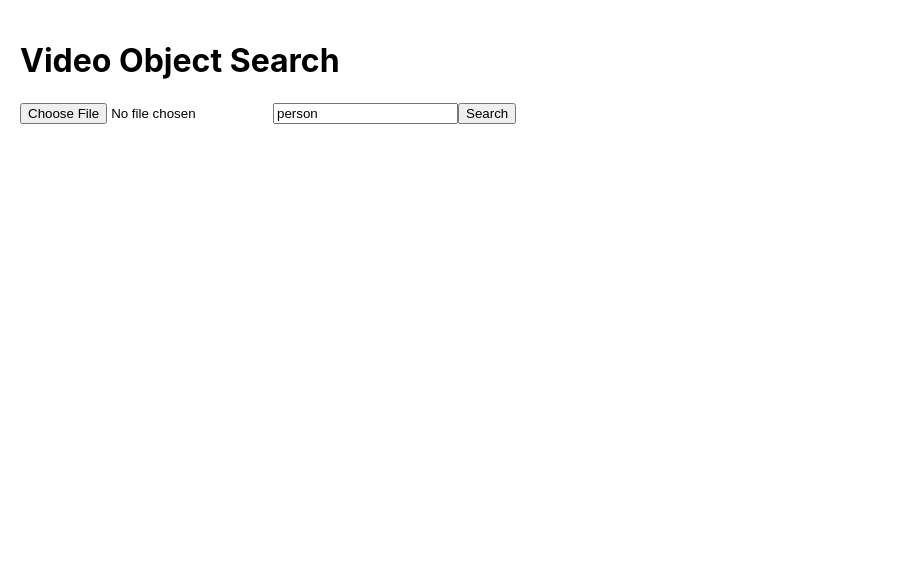
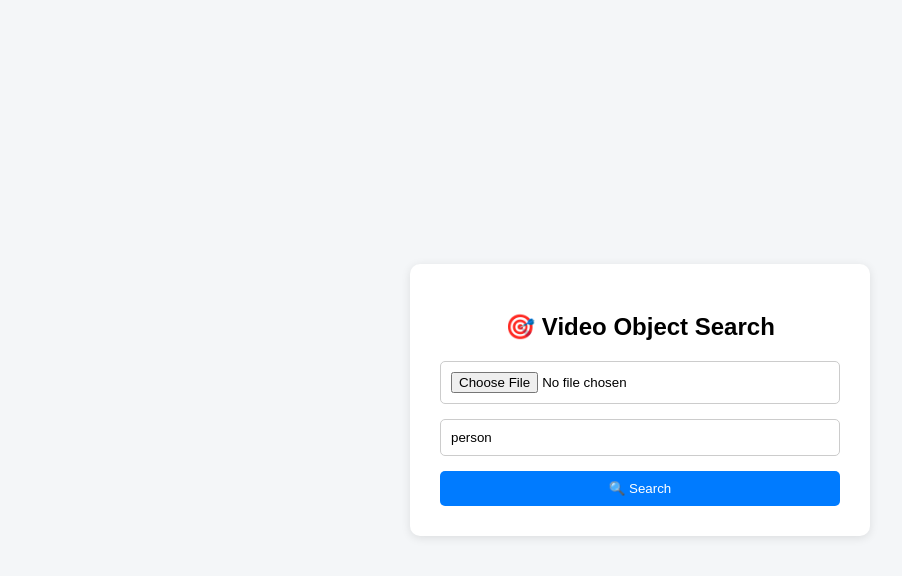
Before and after one commit to lashachubo/VidSpot-front, a React (Create React App) app: page / in a window 1280 px wide. Shown: the top 576 px of the page, without its empty margins (0-902 px from the left). Built offline with nearby package versions, Linux system fonts and the light colour scheme.

Commit message:
small visual change

```diff
--- a/src/App.js
+++ b/src/App.js
@@ -29,24 +29,84 @@ function App() {
   };
 
   return (
-    <div style={{ padding: "20px" }}>
-      <h1>Video Object Search</h1>
-      <form onSubmit={handleSubmit}>
+    <div
+      style={{
+        display: "flex",
+        flexDirection: "column",
+        alignItems: "center",
+        justifyContent: "center",
+        minHeight: "100vh",
+        backgroundColor: "#f4f6f8",
+        fontFamily: "Arial, sans-serif",
+      }}
+    >
+      <div
+        style={{
+          backgroundColor: "#fff",
+          padding: "30px",
+          borderRadius: "10px",
+          boxShadow: "0 2px 10px rgba(0, 0, 0, 0.1)",
+          width: "400px",
+        }}
+      >
+        <h2 style={{ textAlign: "center", marginBottom: "20px" }}>
+          🎯 Video Object Search
+        </h2>
+        <form
+          onSubmit={handleSubmit}
+          style={{ display: "flex", flexDirection: "column", gap: "15px" }}
+        >
           <input
             type="file"
             accept="video/*"
             onChange={(e) => setVideo(e.target.files[0])}
             required
+            style={{
+              border: "1px solid #ccc",
+              padding: "10px",
+              borderRadius: "5px",
+            }}
           />
           <input
             type="text"
             value={targetClass}
             onChange={(e) => setTargetClass(e.target.value)}
-          placeholder="Search object"
+            placeholder="Search object (e.g., person)"
+            style={{
+              border: "1px solid #ccc",
+              padding: "10px",
+              borderRadius: "5px",
+            }}
           />
-        <button type="submit">Search</button>
+          <button
+            type="submit"
+            style={{
+              backgroundColor: "#007bff",
+              color: "#fff",
+              padding: "10px",
+              border: "none",
+              borderRadius: "5px",
+              cursor: "pointer",
+            }}
+          >
+            🔍 Search
+          </button>
         </form>
-      <p>{result}</p>
+        {result && (
+          <div
+            style={{
+              marginTop: "20px",
+              padding: "10px",
+              backgroundColor: "#e9f7ef",
+              border: "1px solid #c3e6cb",
+              borderRadius: "5px",
+              color: "#155724",
+            }}
+          >
+            {result}
+          </div>
+        )}
+      </div>
     </div>
   );
 }
```
Lines whose indentation alone changed are shown as unchanged.
